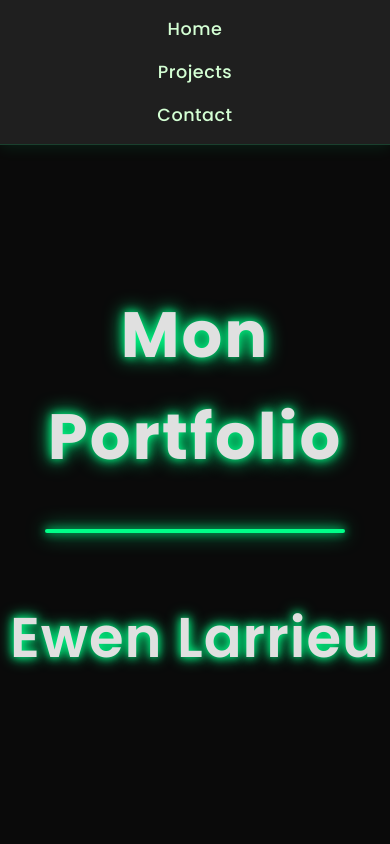
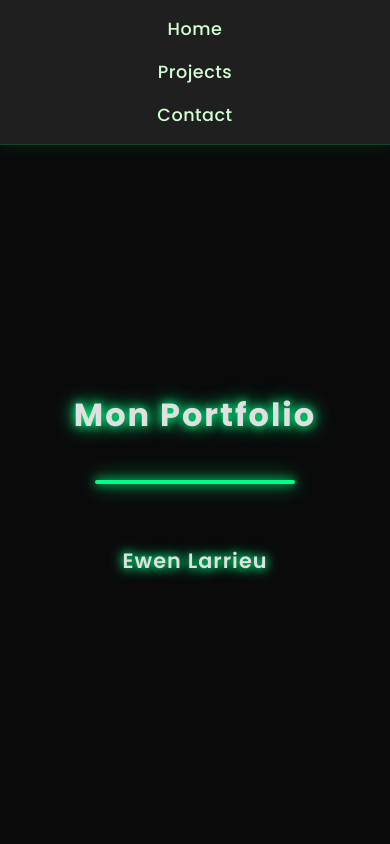
Before and after one commit to ewenlarrieu/Portfolio, a website: page Home/index.html in a window 390 px wide. Shown: the top 844 px of the page. Drawn offline with Linux system fonts and the light colour scheme; files whose address does not match are found by name.

Commit message:
Responsive nom/prénom sur petits écrans

```diff
--- a/Home/home.css
+++ b/Home/home.css
@@ -244,17 +244,25 @@ p {
         font-size: 2.5rem;
     }
 
-    .hero-underline {
-        width: 300px;
-    }
-}
-
-@media (max-width: 768px) {
-    .hero-section h1 {
-        font-size: 4rem;
+    .hero-name {
+        font-size: 1.8rem;
     }
 
     .hero-underline {
         width: 300px;
     }
 }
+
+@media (max-width: 480px) {
+    .hero-section h1 {
+        font-size: 2rem;
+    }
+
+    .hero-name {
+        font-size: 1.3rem;
+    }
+
+    .hero-underline {
+        width: 200px;
+    }
+}
```
